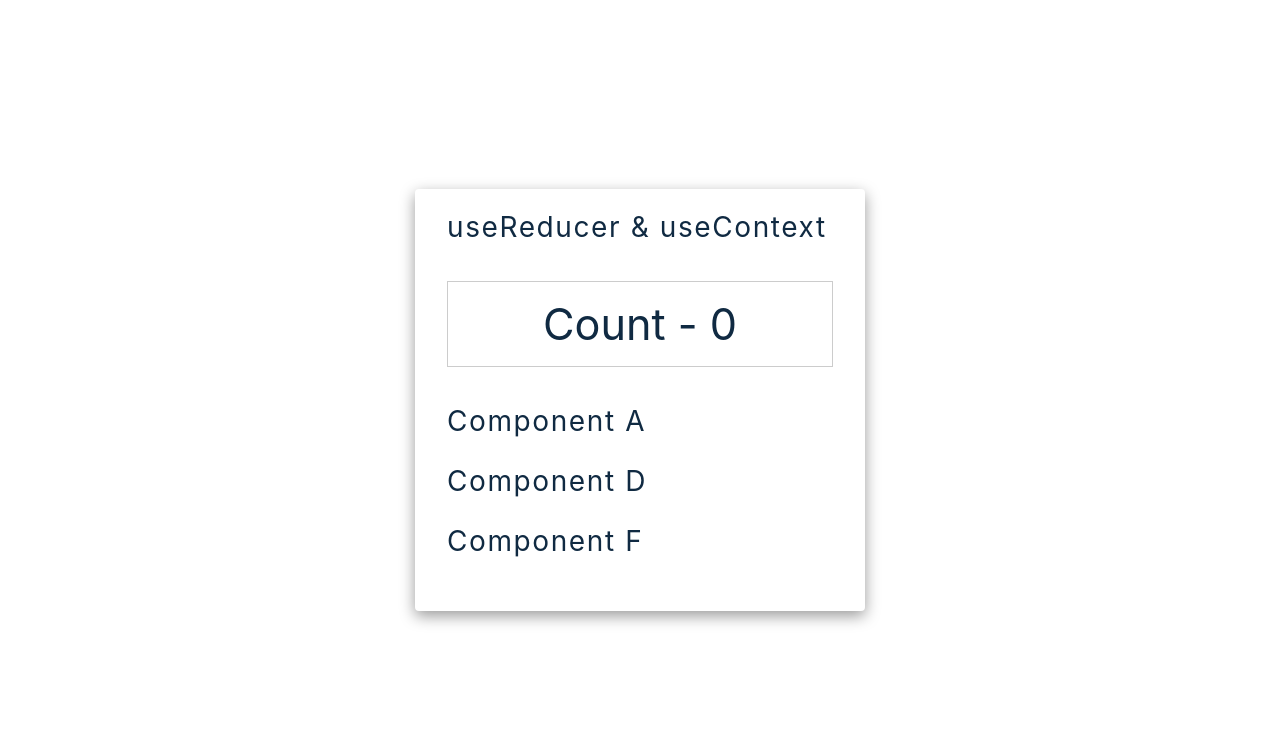
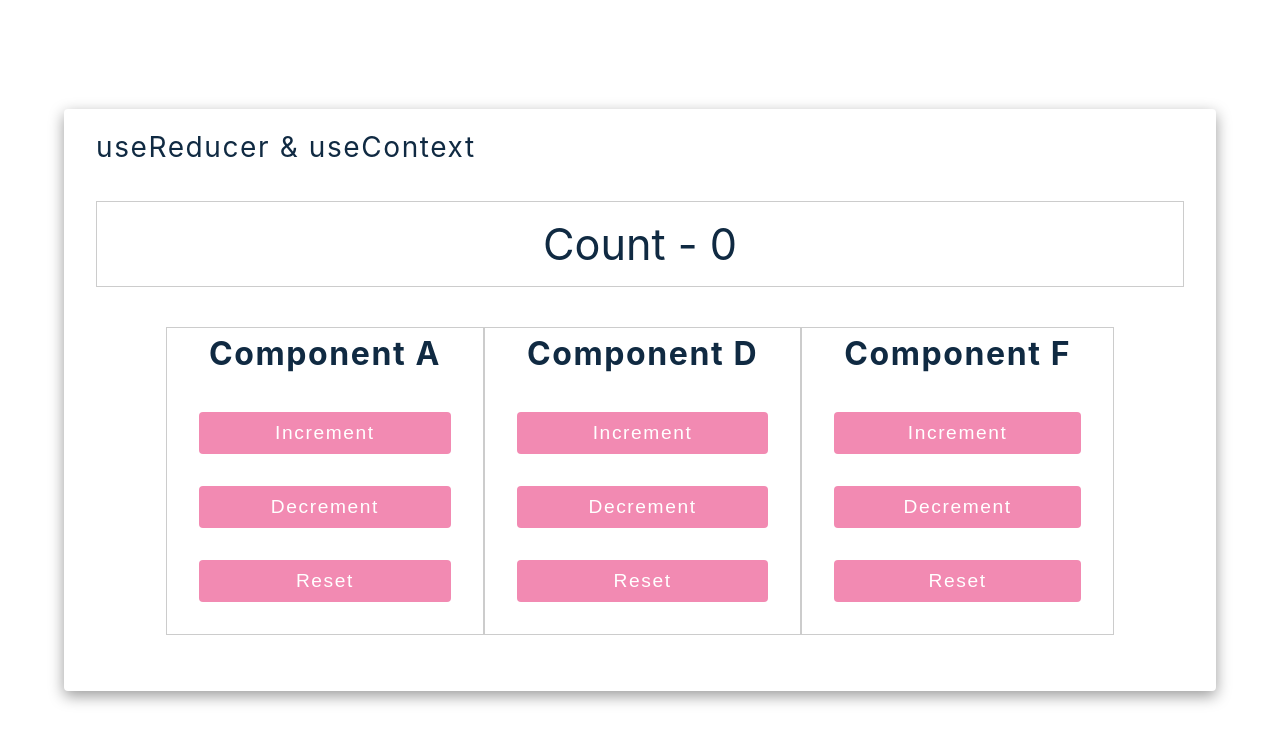
Before and after one commit to femi-ologunwa/codevolution-useReducer, a React (Create React App) app: page / in a window 1280 px wide. Shown: the top 744 px of the page. Built offline with nearby package versions, Linux system fonts and the light colour scheme.

Commit message:
combined useReducer & useContext for global state mngt - 4
access counter in components

```diff
--- a/src/components/ComponentA.js
+++ b/src/components/ComponentA.js
@@ -1,9 +1,20 @@
-import React from 'react';
+import React, { useContext } from 'react';
+import { CountContext } from '../App';
 
 function ComponentA() {
+   const countContext = useContext(CountContext);
    return (
-      <div>
-         <h3>Component A</h3>
+      <div className='board'>
+         <h4 className='title'>component A</h4>
+         <button onClick={() => countContext.countDispatch('increment')}>
+            Increment
+         </button>
+         <button onClick={() => countContext.countDispatch('decrement')}>
+            Decrement
+         </button>
+         <button onClick={() => countContext.countDispatch('reset')}>
+            Reset
+         </button>
       </div>
    );
 }
--- a/src/components/ComponentD.js
+++ b/src/components/ComponentD.js
@@ -1,11 +1,22 @@
-import React from 'react';
+import React, { useContext } from 'react';
+import { CountContext } from '../App';
 
-function componentD() {
+function ComponentD() {
+   const countContext = useContext(CountContext);
    return (
-      <div>
-         <h3>Component D</h3>
+      <div className='board'>
+         <h4 className='title'>component D</h4>
+         <button onClick={() => countContext.countDispatch('increment')}>
+            Increment
+         </button>
+         <button onClick={() => countContext.countDispatch('decrement')}>
+            Decrement
+         </button>
+         <button onClick={() => countContext.countDispatch('reset')}>
+            Reset
+         </button>
       </div>
    );
 }
 
-export default componentD;
+export default ComponentD;
--- a/src/components/ComponentF.js
+++ b/src/components/ComponentF.js
@@ -1,11 +1,22 @@
-import React from 'react';
+import React, { useContext } from 'react';
+import { CountContext } from '../App';
 
-function componentF() {
+function ComponentF() {
+   const countContext = useContext(CountContext);
    return (
-      <div>
-         <h3>Component F</h3>
+      <div className='board'>
+         <h4 className='title'>component F</h4>
+         <button onClick={() => countContext.countDispatch('increment')}>
+            Increment
+         </button>
+         <button onClick={() => countContext.countDispatch('decrement')}>
+            Decrement
+         </button>
+         <button onClick={() => countContext.countDispatch('reset')}>
+            Reset
+         </button>
       </div>
    );
 }
 
-export default componentF;
+export default ComponentF;
--- a/src/index.css
+++ b/src/index.css
@@ -142,7 +142,7 @@ main {
 .container {
    width: 90vw;
    margin: 5rem 0;
-   max-width: var(--fixed-width);
+   /* max-width: var(--fixed-width); */
    background: var(--clr-white);
    border-radius: var(--radius);
    padding: 1.5rem 2rem;
@@ -200,4 +200,27 @@ main {
 
 .components {
    margin-top: 40px;
+   display: flex;
+   justify-content: center;
+   align-items: center;
 }
+
+@media screen and (max-width: 800px) {
+   .components {
+      flex-direction: column;
+   }
+}
+
+.board {
+   border: 1px solid #ccc;
+   padding: 0 2rem;
+   padding-bottom: 2rem;
+   margin-bottom: 2rem;
+}
+
+.title {
+   text-align: center;
+   text-align: center;
+   padding: 10px;
+   font-size: 2rem;
+}
```
